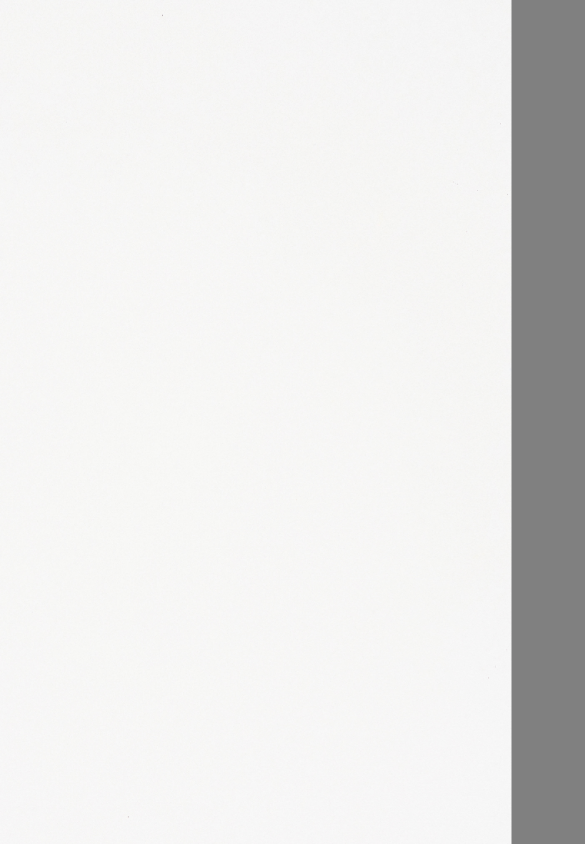
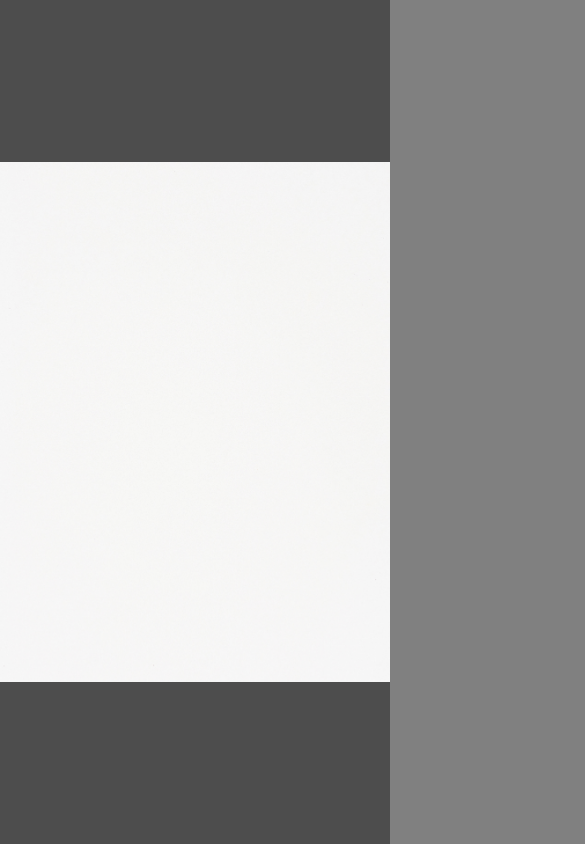
Before and after one commit to vitorjaguat/donada-v2, a plain HTML site: page index.html in a window 390 px wide. Shown: the top 844 px of the page, 585 px wide, since content can reach past the window. Drawn offline with Linux system fonts and the light colour scheme.

Commit message:
adding responsivity

```diff
--- a/script.js
+++ b/script.js
@@ -13,6 +13,29 @@ const progressBarLoaded = document.querySelector('.bar-loaded');
 const totalFrames = 24;
 let loadedFrames = 0;
 const finger = document.querySelector('.finger-icon');
+
+const windowAdapt = () => {
+  const pics = document.querySelectorAll('.pic');
+  container.style.height = window.innerHeight + 'px';
+
+  let windowRatio = window.innerHeight / window.innerWidth;
+  let picRatio = pics[0].naturalHeight / pics[0].naturalWidth;
+
+  if (windowRatio < picRatio) {
+    //landscape
+    pics.forEach((pic) => {
+      pic.style.height = '100%';
+      pic.style.width = 'auto';
+    });
+  } else {
+    //portrait
+    console.log('portrait');
+    pics.forEach((pic) => {
+      pic.style.height = 'auto';
+      pic.style.width = '100%';
+    });
+  }
+};
 
 const load = () => {
   finger.style.display = 'none';
@@ -75,12 +98,24 @@ const load = () => {
           }
           console.log(e);
         });
+        windowAdapt();
       }
     };
   }
 };
 
-load();
+// load();
+
+// windowAdapt();
+
+document.addEventListener('DOMContentLoaded', function () {
+  load();
+  // windowAdapt();
+
+  window.addEventListener('resize', function () {
+    windowAdapt();
+  });
+});
 
 //OTHER EVENTS:
 //Events:
--- a/style.css
+++ b/style.css
@@ -1,31 +1,33 @@
 * {
-  box-sizing: border-box;
+  /* box-sizing: border-box; */
 }
 body {
   margin: 0;
   padding: 0;
   /* box-sizing: border-box; */
-  width: 100vw;
+  width: 100%;
   height: 100vh;
+  overflow: hidden;
   /* display: flex; */
   /* justify-content: center; */
   /* align-items: center; */
   background-color: grey;
 }
 .container {
-  /* position: absolute;
+  position: absolute;
   top: 0;
   left: 0;
   right: 0;
-  bottom: 0; */
-  margin: 0 0 0 0;
+  bottom: 0;
+  margin: 0;
   padding: 0;
-  width: 0;
-  height: 100vh;
+  /* width: 100%; */
+  /* height: 100vh; */
   /* z-index: 1; */
   touch-action: none;
-  background-color: aqua;
+  /* background-color: aqua; */
   overflow: hidden;
+  /* opacity: 0; */
 }
 
 .pic {
@@ -33,7 +35,8 @@ body {
   top: 50%;
   left: 50%;
   transform: translate(-50%, -50%);
-  height: 100vh;
+  display: block;
+  /* height: 100vh; */
   /* width: 100%; */
   /* width: 100vw; */
   /* z-index: 1; */
```
Also changed, not shown: 1 other file.
